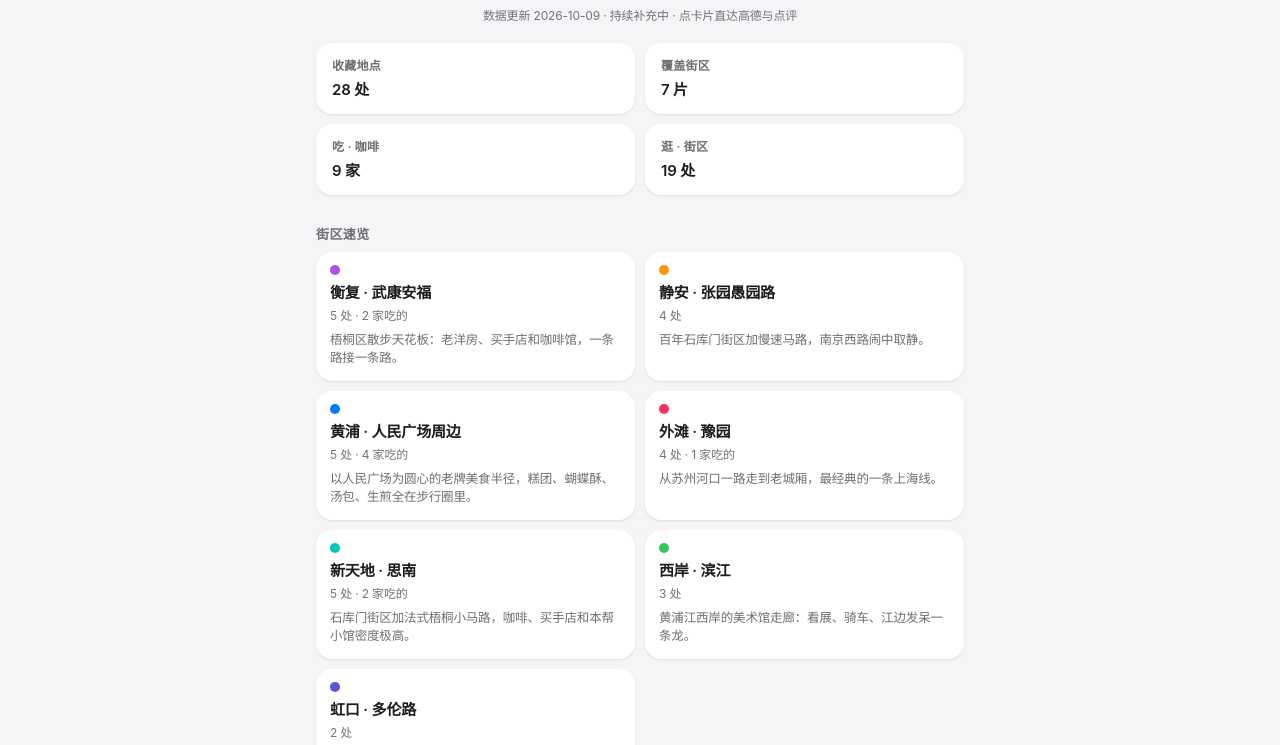
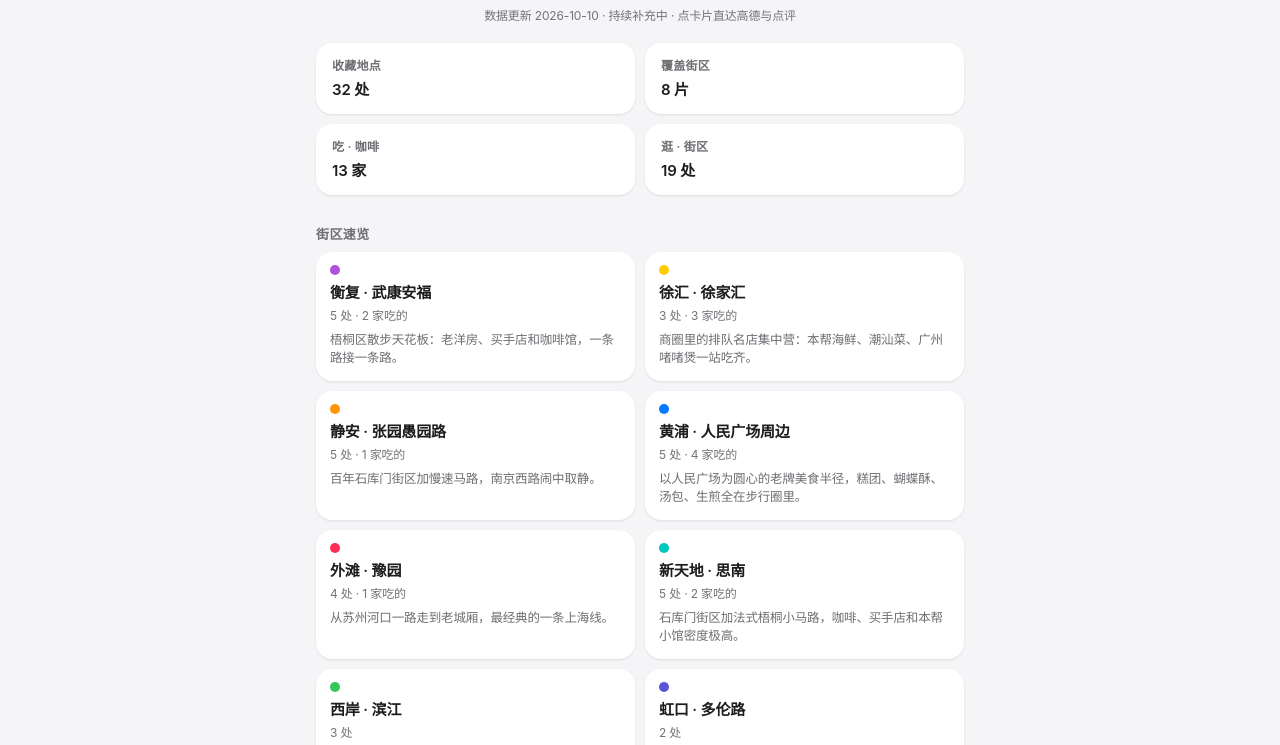
Before and after one commit to Lyf1122/shanghai-eats, a plain HTML site: page index.html in a window 1280 px wide. Shown: the part 512-1257 px from the top of the page. Drawn offline with Linux system fonts and the light colour scheme.

Commit message:
加店：徐家汇新街区（老兴鲜/啫苑/一楼一）+ 静安·沪西老弄堂面馆

```diff
--- a/index.html
+++ b/index.html
@@ -961,7 +961,7 @@ a { color: var(--accent); text-decoration: none; }
 // ║  同一区域内的地点顺序 = 地图上虚线步逛顺序，按顺路排。                ║
 // ╚══════════════════════════════════════════════════════════════════╝
 
-const UPDATED = '2026-10-09';
+const UPDATED = '2026-10-10';
 
 const AREAS = [
 
@@ -987,6 +987,23 @@ const AREAS = [
         detail: '红烧肉、油爆虾是招牌\n店面不大，饭点排队，建议错峰\n从武康大楼步行 10 分钟内，可以排同一天' }
     ]},
 
+  { id: 'xjh', label: '徐家汇', color: '#ffcc00',
+    name: '徐汇 · 徐家汇',
+    intro: '商圈里的排队名店集中营：本帮海鲜、潮汕菜、广州啫啫煲一站吃齐。',
+    places: [
+      { name: '老兴鲜（徐家汇店）', type: 'food', lat: 31.195710, lng: 121.440410, budget: '人均 150-260',
+        desc: '米其林指南收录的本帮海鲜，店主在东海自有渔船，门口海鲜池现挑现做。',
+        detail: '招牌：清蒸东海油带鱼、小白鲳熏鱼、白烧鳝背\n在汇金百货 5 楼（肇嘉浜路 1000 号），饭点排队\n徐家汇地铁站步行约 5 分钟' },
+      { name: '啫苑·广州啫啫煲（徐家汇店）', type: 'food', lat: 31.188255, lng: 121.442343, budget: '人均 80-120',
+        desc: '天钥桥路上的广州啫啫煲专门店，砂锅上桌滋滋作响，饭点常年排队。',
+        dpKeyword: '啫苑 徐家汇',
+        detail: '招牌：肥腾腾啫肥肠、酱汁啫鱿鱼须、沙姜走地鸡，配煲仔饭\n营业 11:00-14:00 / 16:30-21:30\n腾飞大厦一层沿街铺（天钥桥路 333 号）' },
+      { name: '一楼一饭店（徐家汇店）', type: 'food', lat: 31.188700, lng: 121.439000, budget: '人均 150 左右',
+        desc: '港风大排档式的人气潮汕菜，深井烧鹅和蜜汁叉烧是排队理由。',
+        dpKeyword: '一楼一饭店 徐家汇',
+        detail: '招牌：深井烧鹅、蜜汁叉烧、黑松露虾多士、湛江白切鸡\n南丹东路 255 号一层入口上二楼，港风市井装修很出片\n晚上人气旺，建议错峰或提前取号' }
+    ]},
+
   { id: 'ja', label: '静安', color: '#ff9500',
     name: '静安 · 张园愚园路',
     intro: '百年石库门街区加慢速马路，南京西路闹中取静。',
@@ -994,6 +1011,9 @@ const AREAS = [
       { name: '静安寺', type: 'spot', lat: 31.223345, lng: 121.445404,
         desc: '金顶古刹贴着南京西路商圈，闹市里突然安静下来的反差感。',
         detail: '正门正对南京西路，出寺往东北就是久光百货\n地铁 2/7 号线静安寺站直达' },
+      { name: '沪西老弄堂面馆（静安寺店）', type: 'food', lat: 31.225103, lng: 121.443077, budget: '人均 30-60',
+        desc: '北京西路上的本帮浇头面馆，一碗蛤蜊猪肝拌面就是排队理由。',
+        detail: '招牌：蛤蜊猪肝拌面、葱油拌面、辣肉面，炸猪排配辣酱油\n静安寺站 1 号口步行约 360 米，午市排队最凶\n翻台快，一人食友好' },
       { name: '张园', type: 'spot', lat: 31.226000, lng: 121.460000,
         desc: '上海现存规模最大的石库门建筑群，焕新后弄堂里逛展、吃饭、买手店都有。',
         detail: '主入口在茂名北路，威海路、石门一路都能绕进去\n老房子的砖雕门头保留着，值得抬头看\n周末常有市集活动，去前可查官方公众号' },
```
Also changed, not shown: src/data.js (+21 -1 lines).
